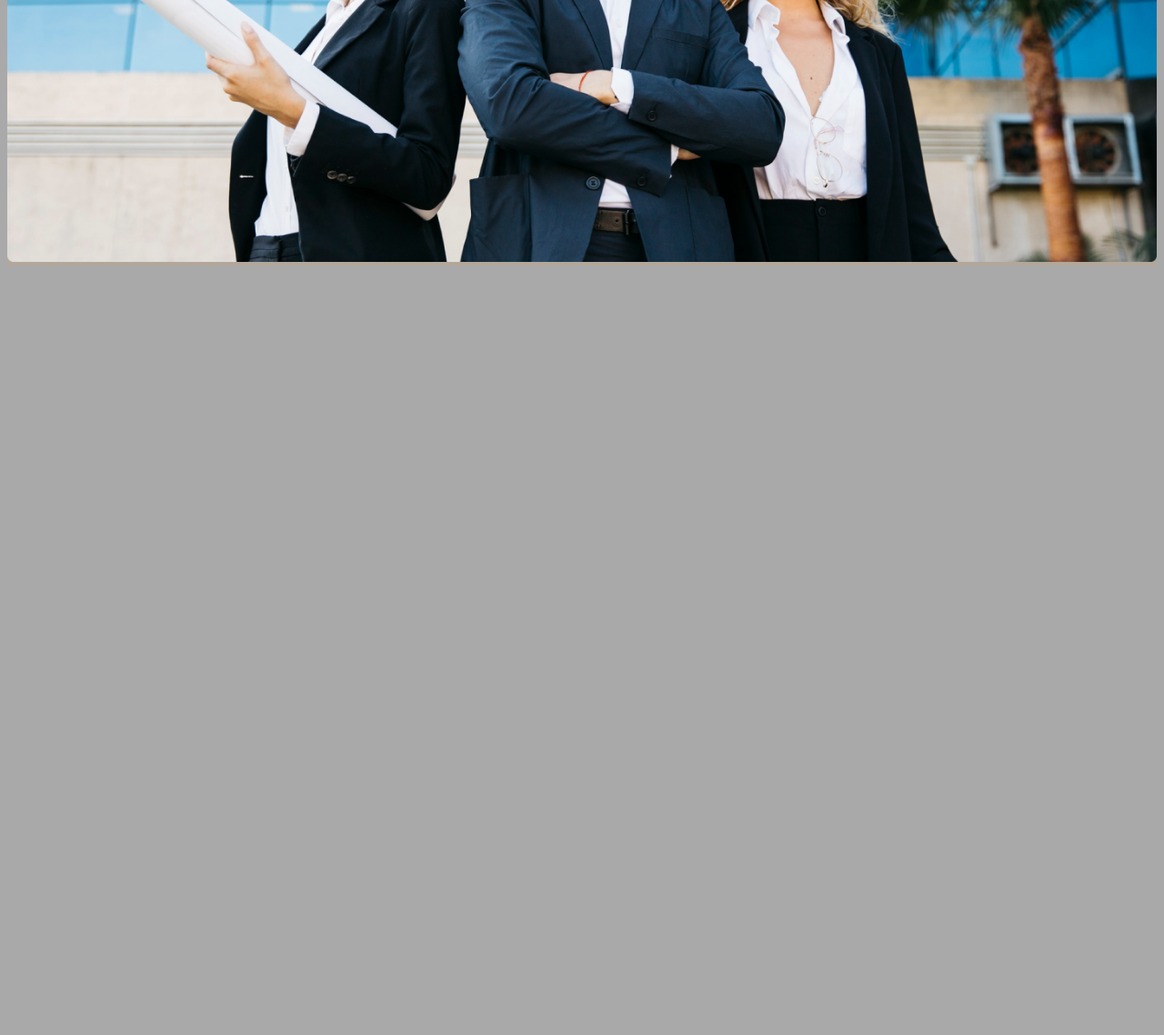
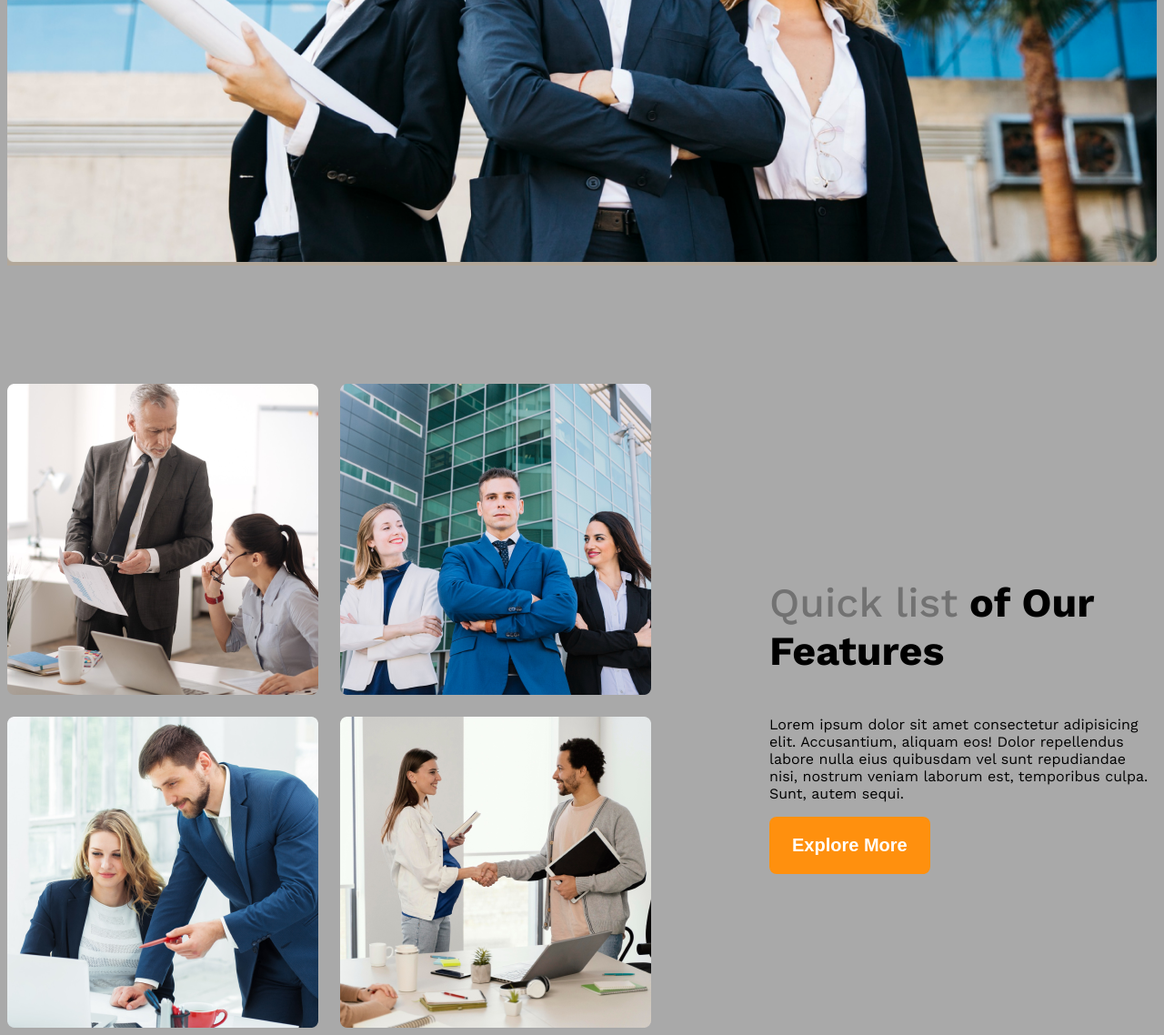
Before and after one commit to AsifAhmedAkash/g3-architects-website-practice, a plain HTML site: page index.html in a window 1280 px wide. Shown: the part 892-2030 px from the top of the page at 91% size. Before the commit the page ends 1192 px from the top, so only its background shows below. Drawn offline with nearby package versions, Linux system fonts and the light colour scheme.

Commit message:
vid9-4 commit

```diff
--- a/index.html
+++ b/index.html
@@ -14,10 +14,10 @@
         <nav class="navbar display-flex">
             <h3 class="brand">G3 architects</h3>
             <ul class="nav-links display-flex">
-                <li class="nav-items"><a href="" class="nav-link text-gray">Home</a></li>
-                <li class="nav-items"><a href="" class="nav-link text-gray">About</a></li>
-                <li class="nav-items"><a href="" class="nav-link text-gray">Contact us</a></li>
-                <li class="nav-items"><a href="" class="nav-link text-gray">Login</a></li>
+                <li class="nav-items"><a href="" class="nav-link text-light-gray">Home</a></li>
+                <li class="nav-items"><a href="" class="nav-link text-light-gray">About</a></li>
+                <li class="nav-items"><a href="" class="nav-link text-light-gray">Contact us</a></li>
+                <li class="nav-items"><a href="" class="nav-link text-light-gray">Login</a></li>
             </ul>
         </nav>
 
@@ -33,6 +33,30 @@
         </div>
     </header>
 
+    <main>
+        <section class="teams display-flex">
+            <div class="team-img-container">
+                <img src="images/team1.png" alt="2 arch is discussing">
+                <img src="images/team2.png" alt="2 arch is discussing">
+                <img src="images/team3.png" alt="2 arch is discussing">
+                <img src="images/team4.png" alt="2 arch is discussing">
+
+            </div>
+            <div class="our-features">
+                <h3 class="feature-title">
+                    <span id="Quick-list" class="text-light-gray">Quick list</span> <span id="of-our">of Our</span>
+                    Features
+                </h3>
+                <p class="feature-description">
+                    Lorem ipsum dolor sit amet consectetur adipisicing elit. Accusantium, aliquam eos! Dolor repellendus
+                    labore nulla eius quibusdam vel sunt repudiandae nisi, nostrum veniam laborum est, temporibus culpa.
+                    Sunt, autem sequi.
+                </p>
+                <button class="btn-primary">Explore More</button>
+
+            </div>
+        </section>
+    </main>
 </body>
 
 </html>
--- a/styles/styles.css
+++ b/styles/styles.css
@@ -21,12 +21,12 @@ body {
 }
 
 /* dark 02 */
-.text-gray {
+.text-dark-gray {
     color: #424242;
 }
 
 /* dark 03 */
-.text-gray {
+.text-light-gray {
     color: #727272;
 }
 
@@ -43,6 +43,15 @@ body {
     border-radius: 8px;
     border: none;
 
+}
+
+main>section {
+    margin-top: 130px;
+}
+
+main {
+    max-width: 1440px;
+    margin: 0 auto;
 }
 
 /* header styles */
@@ -96,6 +105,32 @@ body {
     width: 100%;
 }
 
+
+/* teams and feature related styles */
+
+.teams {
+    align-items: center;
+}
+
+.our-features {
+    margin-left: 130px;
+    max-width: 530px;
+}
+
+.team-img-container {
+    display: grid;
+    grid-template-columns: repeat(2, 1fr);
+    gap: 24px;
+}
+
+.feature-title {
+    font-size: 2.8rem;
+}
+
+#Quick-list {
+    font-weight: 500;
+}
+
 /* responsive media query  */
 @media screen and (max-width: 576px) {
 
```
